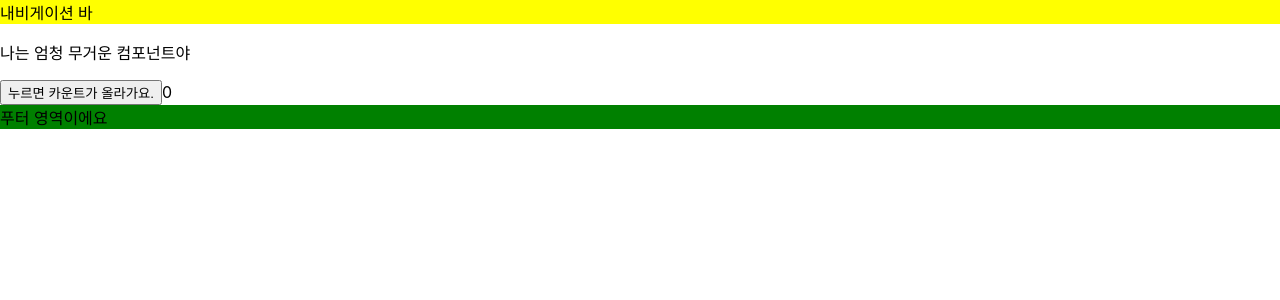
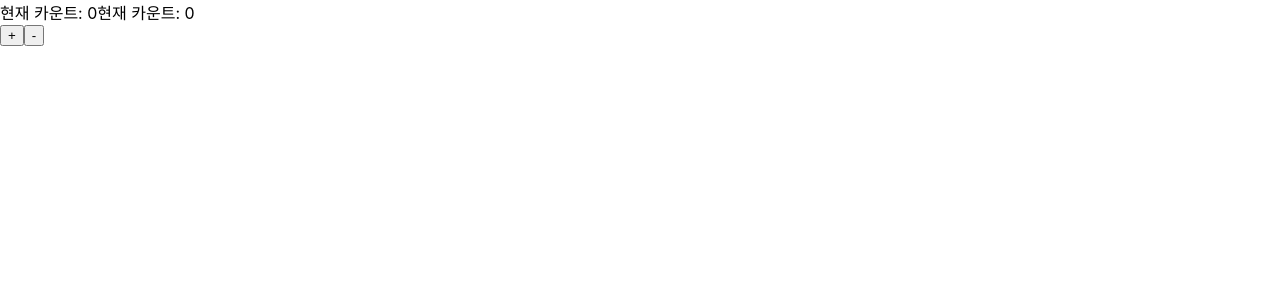
Before and after one commit to minkik715/react-start, a React (Create React App) app: page / in a window 1280 px wide. Shown: the top 300 px of the page. Built offline with nearby package versions, Linux system fonts and the light colour scheme.

Commit message:
feat: counter with redux

```diff
--- a/package.json
+++ b/package.json
@@ -8,7 +8,9 @@
     "@testing-library/user-event": "^13.2.1",
     "react": "^18.2.0",
     "react-dom": "^18.2.0",
+    "react-redux": "^8.1.0",
     "react-scripts": "5.0.1",
+    "redux": "^4.2.1",
     "web-vitals": "^2.1.0"
   },
   "scripts": {
--- a/src/App.js
+++ b/src/App.js
@@ -1,27 +1,35 @@
 import React from 'react';
-import HeavyComponent from "./component/HeavyComponent";
+import {useDispatch, useSelector} from "react-redux";
 
 function App(props) {
 
+    const counter = useSelector((state) => {
+        return state.counter;
+    });
+    const counter2 = useSelector((state) => {
+        return state.counter2;
+    });
+
+    const dispatch = useDispatch()
     return (
         <>
-        <nav style={{
-            backgroundColor: "yellow",
-            marginBottom: "10px"
-        }}>
-            내비게이션 바
-        </nav>
-            <HeavyComponent>
+         <div>
+             현재 카운트: {counter.number}
+             현재 카운트: {counter2.number}
+         </div>
+            <button onClick={ () => {
+                dispatch({
+                    type :"PLUS"
+                })
+            }}>+</button>
+            <button onClick={ () => {
+                dispatch({
+                    type : "MINUS"
+                })
+            }}>-</button>
+        </>
 
-            </HeavyComponent>
 
-        <footer style={{
-            backgroundColor: "green",
-            marginBottom: "10px"
-        }}>
-            푸터 영역이에요
-        </footer>
-        </>
     );
 }
 
--- a/src/index.js
+++ b/src/index.js
@@ -3,12 +3,14 @@ import ReactDOM from 'react-dom/client';
 import './index.css';
 import App from './App';
 import reportWebVitals from './reportWebVitals';
+import {Provider} from "react-redux";
+import store from "./redux/config/configStore";
 
 const root = ReactDOM.createRoot(document.getElementById('root'));
 root.render(
-  <React.StrictMode>
-    <App />
-  </React.StrictMode>
+    <Provider store={store}>
+        <App />
+    </Provider>
 );
 
 // If you want to start measuring performance in your app, pass a function
--- /dev/null
+++ b/src/redux/config/configStore.js
@@ -0,0 +1,11 @@
+import {createStore, combineReducers} from "redux"
+import counter from "../modules/counter";
+import counter2 from "../modules/counter2";
+
+const rootReducer = combineReducers({
+    counter,
+    counter2
+});
+const store = createStore(rootReducer);
+
+export default store;
--- /dev/null
+++ b/src/redux/modules/counter.js
@@ -0,0 +1,20 @@
+const initialState = {
+    number: 0
+};
+
+const counter = (state = initialState, action) => {
+    switch (action.type) {
+        case "PLUS":
+            return {
+                number: state.number +1
+            }
+        case "MINUS":
+            return {
+                number: state.number -1
+            }
+        default:
+            return state
+    }
+}
+
+export default counter;
--- /dev/null
+++ b/src/redux/modules/counter2.js
@@ -0,0 +1,20 @@
+const initialState = {
+    number: 0
+};
+
+const counter2 = (state = initialState, action) => {
+    switch (action.type) {
+        case "PLUS":
+            return {
+                number: state.number +1
+            }
+        case "MINUS":
+            return {
+                number: state.number -1
+            }
+        default:
+            return state
+    }
+}
+
+export default counter2;
```
Also changed, not shown: 1 other file (tests, documents, lock files or other folders).
